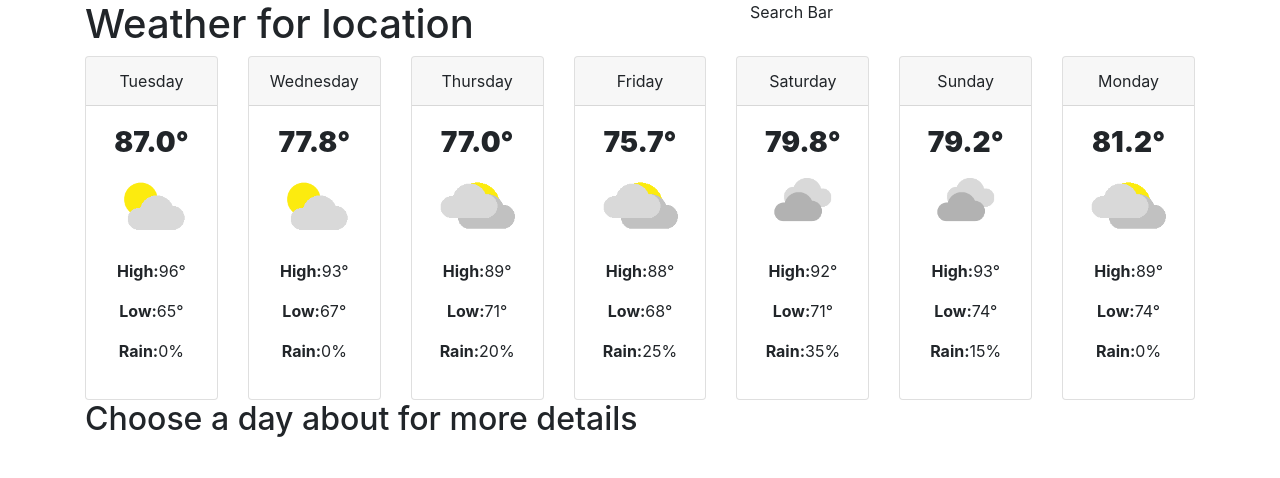
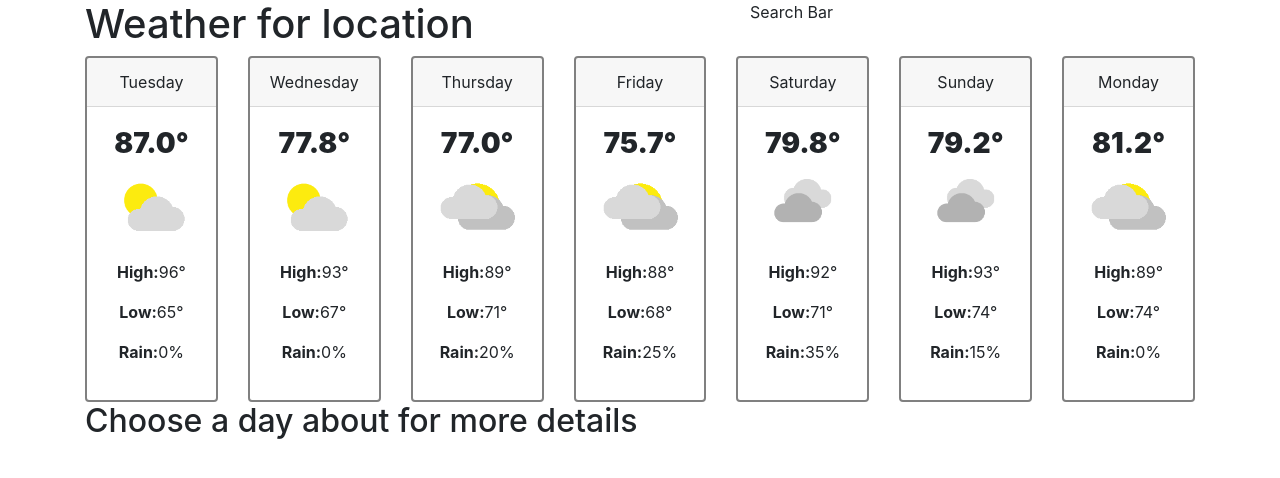
Before and after one commit to mahume/weather-app, a React (Create React App) app: page / in a window 1280 px wide. Shown: the top 478 px of the page. Built offline with nearby package versions, Linux system fonts and the light colour scheme.

Commit message:
Adding hover styles on DayCard

```diff
--- a/src/App.js
+++ b/src/App.js
@@ -38,6 +38,7 @@ class App extends Component {
                 icon={day.weather.icon}
                 description={day.weather.description}
                 selectDay={() => this.selectDay(day)}
+                isActive={this.state.selectedDay === day}
               />
             )
           )}
--- a/src/components/DayCard.js
+++ b/src/components/DayCard.js
@@ -10,7 +10,19 @@ const CardWrapper = styled.div`
     width: 75px;
   }
   .card {
+    border: ${props => props.isActive ? '2px solid blue' : '2px solid gray'};
+    cursor: pointer;
     text-align: center;
+  }
+  .card-header {
+    background: ${props => props.isActive ? 'blue' : null};
+    color: ${props => props.isActive ? 'white' : null};
+  }
+  :hover {
+    .card {
+      border: 2px solid blue;
+
+    }
   }
 `
 
@@ -23,13 +35,15 @@ const DayCard = props => {
     day,
     icon,
     description,
-    selectDay
+    selectDay,
+    isActive,
   } = props;
 
   return (
     <Col>
       <CardWrapper
         onClick={selectDay}
+        isActive={isActive}
       >
         <Card>
           <CardHeader>{day}</CardHeader>
--- a/src/components/DayDetail.js
+++ b/src/components/DayDetail.js
@@ -1,5 +1,13 @@
 import React from 'react';
 import { Card, CardBody } from "reactstrap";
+import styled from "styled-components";
+
+const StyledCard = styled(Card)`
+  text-align: center;
+  h2 {
+    color: violet;
+  }
+`
 
 const DayDetail = props => {
   const {
```
